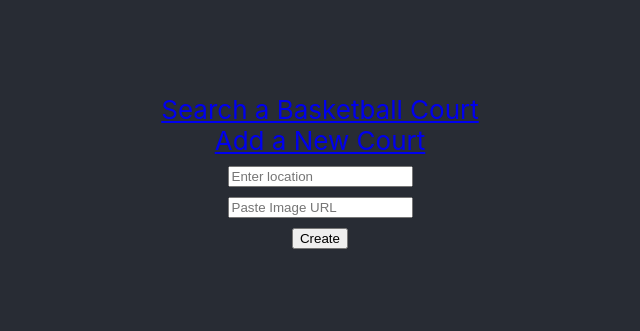
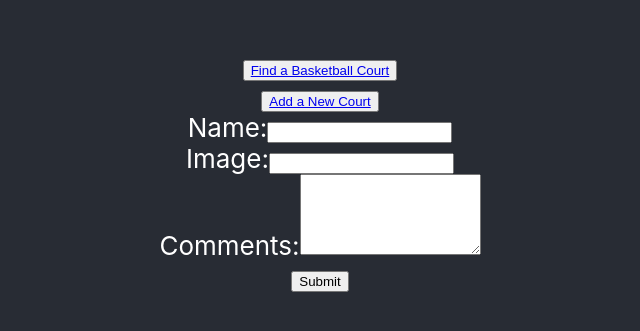
Before and after one commit to bruce311/CourtBuddy, a React (Create React App) app: page /new in a window 1280 px wide. Shown: the part 229-560 px from the top of the page, without its empty margins (320-960 px from the left). Built offline with nearby package versions, Linux system fonts and the light colour scheme.

Commit message:
waiting for post request

```diff
--- a/package.json
+++ b/package.json
@@ -61,7 +61,7 @@
     "workbox-webpack-plugin": "3.6.2"
   },
   "scripts": {
-    "start": "concurrently \"node scripts/start.js\" \"node server.js\"",
+    "start": "concurrently \"node scripts/start.js\" \"nodemon server.js\"",
     "start-site": "node scripts/start.js",
     "start-server": "node server.js",
     "build": "node scripts/build.js",
@@ -117,7 +117,7 @@
       "react-app"
     ]
   },
-  "proxy": "http://localhost:8080/",
+  "proxy": "http://localhost:8080",
   "cloud-repo-tools": {
     "requiresKeyFile": true,
     "requiresProjectId": true,
--- a/src/App.css
+++ b/src/App.css
@@ -22,9 +22,25 @@
   color: #61dafb;
 }
 
-.search-input{
+.form-style{
   align-items: center;
 }
+
+.form-input{
+
+}
+
+.search-bar{
+  color: white;
+}
+
+
+.new_court{
+  color: white;
+}
+
+
+
 
 /* @keyframes App-logo-spin {
   from {
--- a/src/App.js
+++ b/src/App.js
@@ -1,16 +1,6 @@
 import React, { Component } from 'react';
 import './App.css';
 import {View} from './homepage/view';
-
-
-function Clock(props) {
-  return (
-    <div>
-      <h1>Ready to play some ball, {props.bruce} ? </h1>
-    </div>
-  );
-}
-
 
 class App extends Component {
   render() {
@@ -20,14 +10,7 @@ class App extends Component {
           {/* <img src={logo} className="App-logo" alt="logo" /> */}
           <p>
             {/* use routing to determine what app loads */}
-
-            {/* <Clock bruce="Bruce"/> */}
-
-
             <View />
-
-
-
           </p>
 
         </header>
@@ -37,59 +20,3 @@ class App extends Component {
 }
 
 export default App;
-
-
-
-
-
-// class MyComponent extends React.Component {
-//   constructor(props) {
-//     super(props);
-//     this.state = {
-//       error: null,
-//       isLoaded: false,
-//       items: []
-//     };
-//   }
-
-//   componentDidMount() {
-//     fetch("https://api.example.com/items")
-//       .then(res => res.json())
-//       .then(
-//         (result) => {
-//           this.setState({
-//             isLoaded: true,
-//             items: result.items
-//           });
-//         },
-//         // Note: it's important to handle errors here
-//         // instead of a catch() block so that we don't swallow
-//         // exceptions from actual bugs in components.
-//         (error) => {
-//           this.setState({
-//             isLoaded: true,
-//             error
-//           });
-//         }
-//       )
-//   }
-
-//   render() {
-//     const { error, isLoaded, items } = this.state;
-//     if (error) {
-//       return <div>Error: {error.message}</div>;
-//     } else if (!isLoaded) {
-//       return <div>Loading...</div>;
-//     } else {
-//       return (
-//         <ul>
-//           {items.map(item => (
-//             <li key={item.name}>
-//               {item.name} {item.price}
-//             </li>
-//           ))}
-//         </ul>
-//       );
-//     }
-//   }
-// }
--- a/src/homepage/new.js
+++ b/src/homepage/new.js
@@ -1,20 +1,93 @@
 import React, { Component } from 'react';
 
-export const newcourt = () => {
-    return (
-    <div>
-        <form>
-            <div className = "form-style">
-                <input className="form-input" type="text" name="location" placeholder="Enter location"/>
-            </div>
+  class Newcourt extends React.Component {
+    constructor(props) {
+      super(props);
+      this.state = {
+          name : '',
+          image : '',
+          comments : ''
+        };
 
-            <div className = "form-style">
-                <input className="form-input" type="text" name="search" placeholder="Paste Image URL"/>
+      this.handleChangeName = this.handleChangeName.bind(this);
+      this.handleChangeImage= this.handleChangeImage.bind(this);
+      this.handleChangeComments = this.handleChangeComments.bind(this);
+      this.handleSubmit = this.handleSubmit.bind(this);
+    }
+
+    handleChangeName(event) {
+      this.setState({
+            name: event.target.value
+        }
+        );
+    }
+    handleChangeImage(event) {
+        this.setState({
+              image: event.target.value
+        }
+        );
+    }
+
+    handleChangeComments(event) {
+    this.setState({
+            comments: event.target.value
+        }
+        );
+    }
+
+
+    handleSubmit(event) {
+       alert('A gym was submitted: ' + this.state.name);
+
+        fetch("/api/add/courts/" + this.state.name, {
+            method: "POST",
+            url: `https://courtbuddy-123456.appspot.com/`,
+            credentials: 'include',
+            headers: {
+                Accept: 'application/json',
+            }
+        })
+
+        .then((response) => {
+            return response.json();
+            })
+
+        .then(response => console.log('Success:', JSON.stringify(response)))
+
+
+      event.preventDefault();
+    }
+
+    render() {
+      return (
+        <form onSubmit={this.handleSubmit}>
+            <div>
+                <label>
+                    Name:
+                    <input type="text" value={this.state.name} onChange={this.handleChangeName} />
+                </label>
             </div>
 
             <div>
-                <button>Create</button>
+                <label>
+                Image:
+                <input type="text" value={this.state.image} onChange={this.handleChangeImage} />
+            </label>
             </div>
+
+        <div>
+            <label>
+            Comments:
+            <textarea rows="5" cols="20" type="text" value={this.state.comments} onChange={this.handleChangeComments}/>
+
+            </label>
+        </div>
+
+
+          <input type="submit" value="Submit"/>
         </form>
-    </div>)
-  };
+      );
+    }
+  }
+
+export default Newcourt
--- a/src/homepage/searchbar.js
+++ b/src/homepage/searchbar.js
@@ -1,15 +1,52 @@
 import React, { Component } from 'react';
 
-export const searchbar = () => {
-    return (
-    <div>
-        <form>
+class Courtslist extends React.Component {
+    constructor(props) {
+      super(props);
+      this.state = {
+        courts: []
+      };
+    }
+
+    componentDidMount() {
+        fetch('/api/courts', {
+            method: "GET",
+            url: `https://courtbuddy-123456.appspot.com/`,
+            credentials: 'include',
+            headers: {
+                Accept: 'application/json',
+            }
+        })
+        .then((response) => {
+          return response.json();
+        })
+        .then((myJson) => {
+            this.setState({
+                courts: myJson
+            })
+        });
+    }
+
+    render() {
+        return (
+        <div>
             <div>
-                <input className="search-input" type="text" name="search" placeholder="Enter location"/>
+            { this.state.courts && this.state.courts.map(item => (
+                <div>
+                <h2>
+                 {item.name}
+                </h2>
+                 <img src = {item.image}/>
+                 <p>
+                 {item.comments}
+                 </p>
+               </div>
+            ))}
             </div>
-            <div>
-                <button>Search</button>
-            </div>
-        </form>
-    </div>)
-  };
+        </div>
+        );
+    }
+  }
+
+
+  export default Courtslist
--- a/src/homepage/view.js
+++ b/src/homepage/view.js
@@ -1,6 +1,6 @@
 import React, { Component } from 'react';
-import {searchbar} from './searchbar';
-import {newcourt} from './new';
+import Courtslist from './searchbar';
+import Newcourt from './new';
 
 import { BrowserRouter as Router, Route, Link } from "react-router-dom";
 
@@ -8,21 +8,21 @@ export const View = () => {
     return(
         <Router>
         <div>
-            <div>
-                <nav>
-                    <Link to="/search">Search a Basketball Court</Link>
-                </nav>
+            <div className = "search-bar">
+                <button>
+                    <Link to="/search">Find a Basketball Court</Link>
+                </button>
                 <div>
-                    <Route path="/search" component={searchbar} />
+                    <Route path="/search" component={Courtslist}/>
                 </div>
             </div>
 
-            <div>
-                <nav>
+            <div className = "new_court">
+                <button>
                     <Link to="/new">Add a New Court</Link>
-                </nav>
+                </button>
                 <div>
-                    <Route path="/new" component={newcourt} />
+                    <Route path="/new" component={Newcourt} />
                 </div>
             </div>
         </div>
```
Also changed, not shown: server.js (+40 -6 lines), src/server.js (deleted, +0 -12 lines), 1 other file (tests, documents, lock files or other folders).
